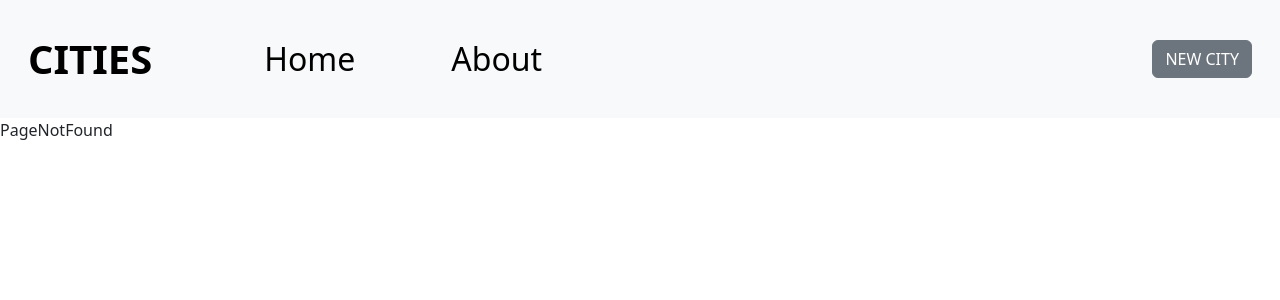
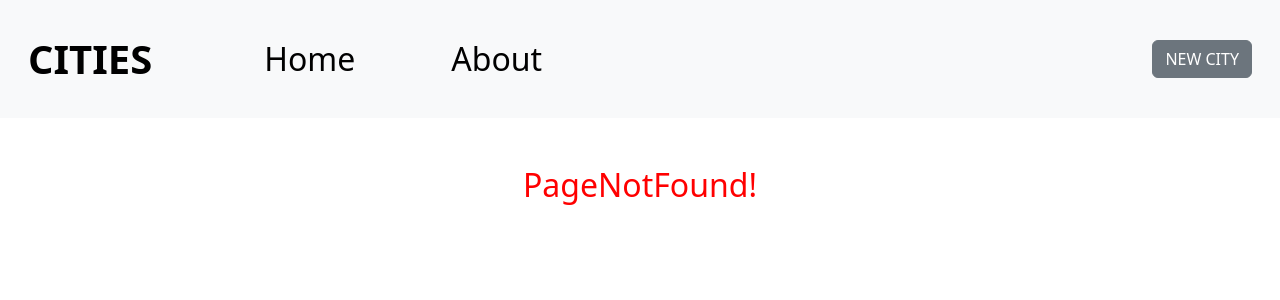
Before and after one commit to ChristineMarchese/PAIRPROJECT-FE, a React (Vite) app: page /notfound in a window 1280 px wide. Shown: the top 300 px of the page. Built offline with nearby package versions, Linux system fonts and the light colour scheme.

Commit message:
updated the index, newpage and page not found

```diff
--- a/src/Components/IndexPage.jsx
+++ b/src/Components/IndexPage.jsx
@@ -1,7 +1,7 @@
 
 import axios from "axios";
 import { useEffect, useState } from "react";
-// import { Link } from "react-router-dom";
+import { Link } from "react-router-dom";
 
 function IndexPage() {
   const API = import.meta.env.VITE_API_URL;
@@ -9,7 +9,6 @@ const [allcities, setAllCities] = useState([]);
 
 useEffect(() => {
   fetchAllCities();
-// eslint-disable-next-line react-hooks/exhaustive-deps
 }, []);
 
 async function fetchAllCities() {
@@ -32,6 +31,7 @@ key={item.id}
       className="card mb-5 mt-5"
       style={{ width: "700px" }}
      >
+    <Link to={`/cities/${item.id}`} style={{textDecorationColor: "grey"}} >
       <div className="card-header fs-2 text-uppercase text-center text-secondary">
       {item.name}
     </div>
@@ -45,6 +45,7 @@ alt={item.name}
    <div className="card-body fs-2 text-center text-secondary">
      <p className="card-text">{item.annual_visitors} Million</p>
     </div>
+   </Link>
   </div>
  );
  })}
--- a/src/Components/PageNotFound.jsx
+++ b/src/Components/PageNotFound.jsx
@@ -2,8 +2,15 @@
 
  function PageNotFound() {
   return (
-    <div>PageNotFound</div>
-  )
+    <div>
+      <h2
+       className="d-flex justify-content-center m-5"
+       style={{fontsize: "200px", color: "red" }}
+      >
+       PageNotFound!
+      </h2>
+    </div>
+  );
 }
 
 export default PageNotFound;
```
Also changed, not shown: src/Components/NewPage.jsx (indentation only). Lines whose indentation alone changed are shown as unchanged.
